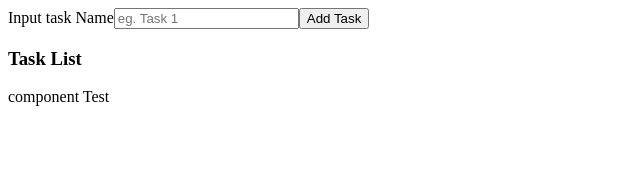
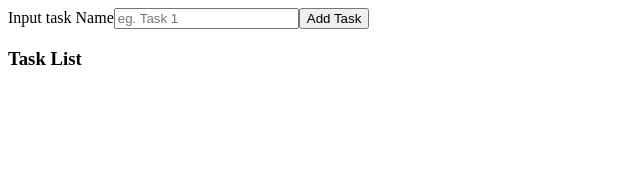
Before and after one commit to vishal-joshy/task-app, a React (Create React App) app: page / in a window 1280 px wide. Shown: the top 178 px of the page, without its empty margins (0-640 px from the left). Built offline with nearby package versions, Linux system fonts and the light colour scheme.

Commit message:
Create task array and add items from from into task array

```diff
--- a/src/App.js
+++ b/src/App.js
@@ -7,6 +7,7 @@ class App extends React.Component {
 
 		this.state = {
 			inputValue: '',
+			tasks: [],
 		};
 
 		this.onSubmitForm = this.onSubmitForm.bind(this);
@@ -14,8 +15,13 @@ class App extends React.Component {
 	}
 
 	onSubmitForm(e) {
+		const { inputValue } = this.state;
 		e.preventDefault();
-		console.log(this.state.inputValue);
+		this.setState({
+			tasks: this.state.tasks.concat(inputValue),     //Array.push is mutable use concat on state
+		});
+
+		console.log(this.state.tasks);
 	}
 	onTaskInput(e) {
 		this.setState({
@@ -35,7 +41,7 @@ class App extends React.Component {
 				</form>
 				<div>
 					<h3>Task List</h3>
-					<Overview title="component Test" />
+					<Overview task={this.state.inputValue} />
 				</div>
 			</div>
 		);
--- a/src/components/Overview.js
+++ b/src/components/Overview.js
@@ -6,7 +6,8 @@ class Overview extends React.Component {
 	}
 
 	render() {
-		return <div>{this.props.title}</div>;
+		const { task } = this.props;
+		return <div>{this.props.task}</div>;
 	}
 }
 
```
